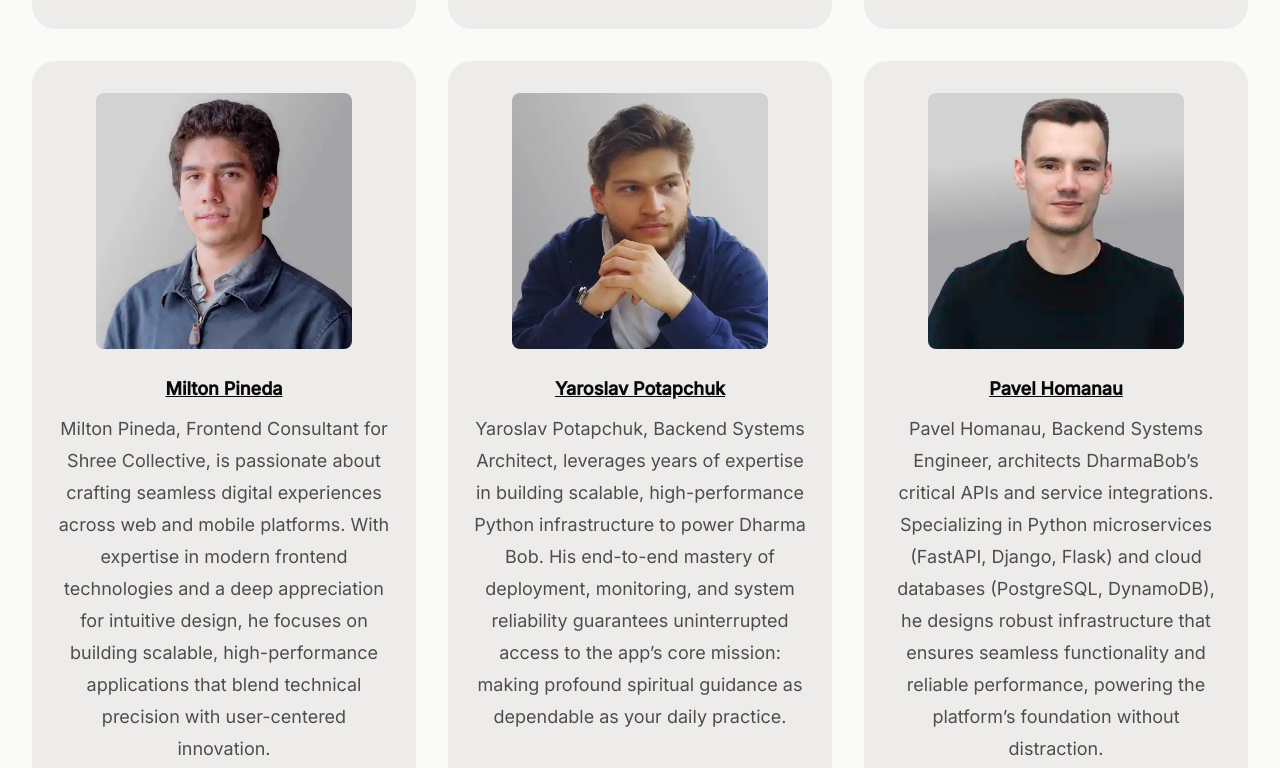
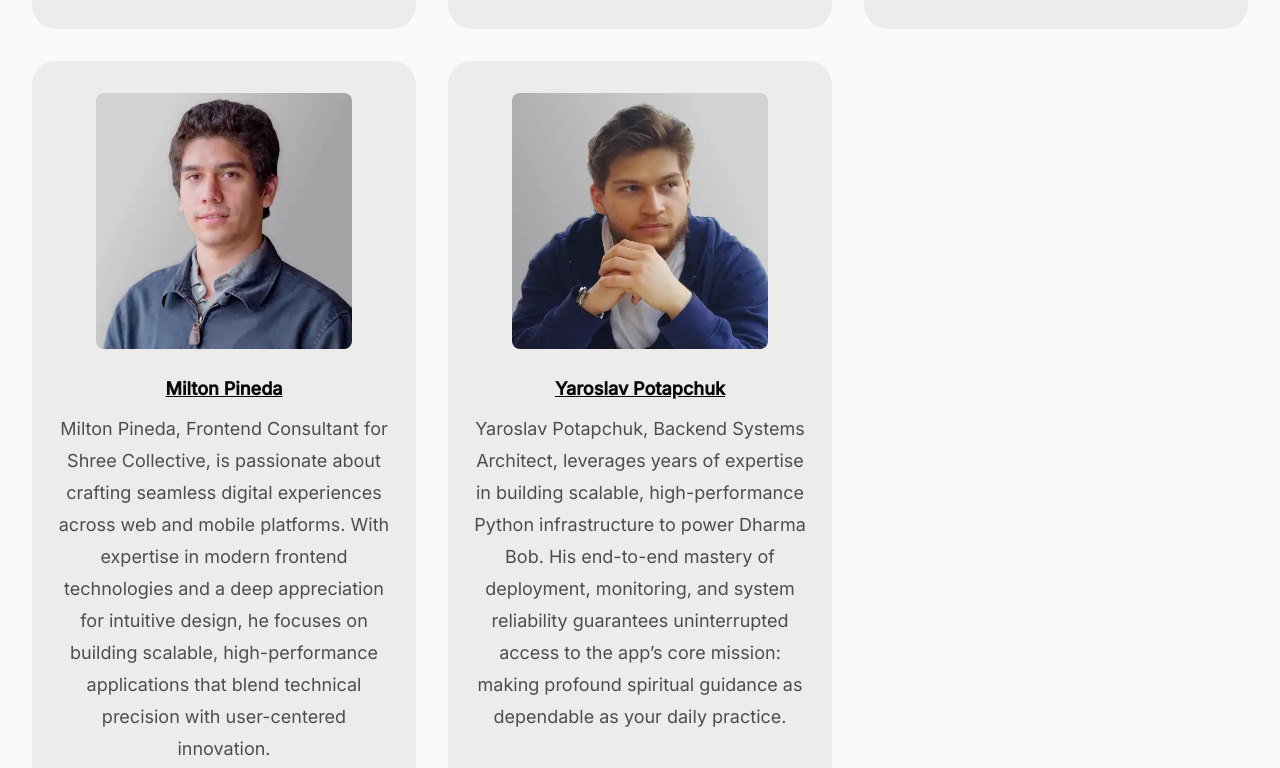
Before and after one commit to dharmabob-ai/dharmabob-ai.github.io, an Astro site: page / in a window 1280 px wide. Shown: the part 3022-3790 px from the top of the page. Built offline with nearby package versions, Linux system fonts and the light colour scheme; Astro itself is replaced by a stand-in of ours.

Commit message:
reduce coreteam

```diff
--- a/src/components/home/CoreTeam.astro
+++ b/src/components/home/CoreTeam.astro
@@ -54,12 +54,12 @@ const services = [
     description:
       'Yaroslav Potapchuk, Backend Systems Architect, leverages years of expertise in building scalable, high-performance Python infrastructure to power Dharma Bob. His end-to-end mastery of deployment, monitoring, and system reliability guarantees uninterrupted access to the app’s core mission: making profound spiritual guidance as dependable as your daily practice.',
   },
-  {
-    name: 'Pavel Homanau',
-    image: '/assets/team-9.webp',
-    description:
-      'Pavel Homanau, Backend Systems Engineer, architects DharmaBob’s critical APIs and service integrations. Specializing in Python microservices (FastAPI, Django, Flask) and cloud databases (PostgreSQL, DynamoDB), he designs robust infrastructure that ensures seamless functionality and reliable performance, powering the platform’s foundation without distraction.',
-  },
+//  {
+//    name: 'Pavel Homanau',
+//    image: '/assets/team-9.webp',
+//    description:
+//      'Pavel Homanau, Backend Systems Engineer, architects DharmaBob’s critical APIs and service integrations. Specializing in Python microservices (FastAPI, Django, Flask) and cloud databases (PostgreSQL, DynamoDB), he designs robust infrastructure that ensures seamless functionality and reliable performance, powering the platform’s foundation without distraction.',
+//  },
 ];
 ---
 
```
